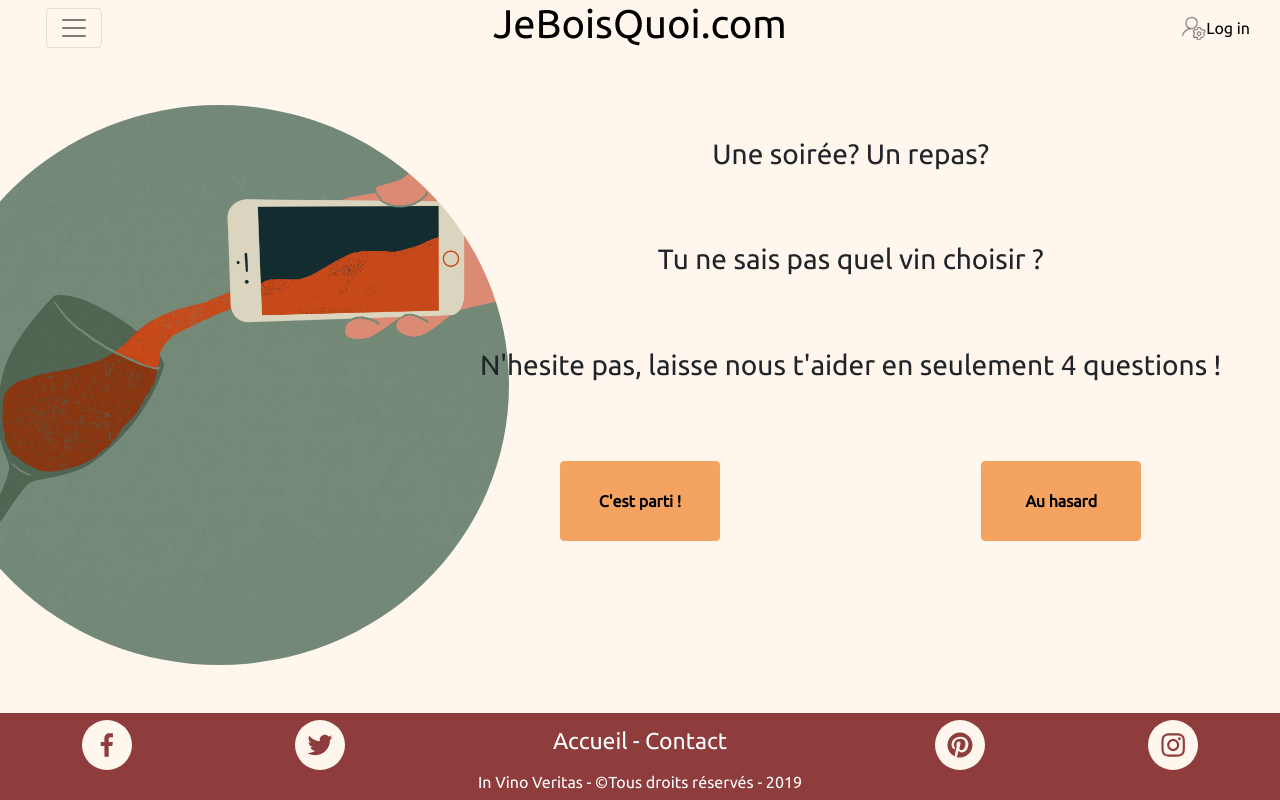
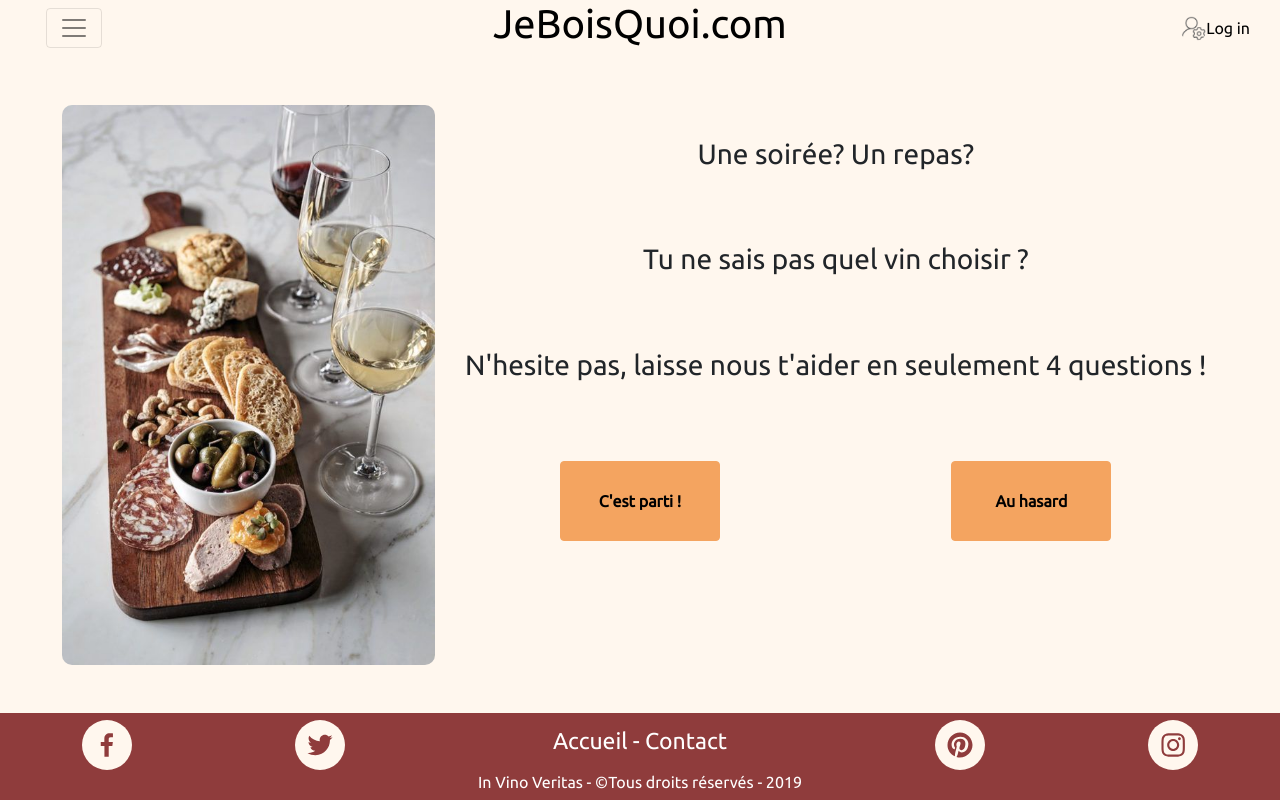
Before and after one commit to martinh12/Projet-Vinoteque, a React (Create React App) app: page / in a window 1280 px wide. Built offline with nearby package versions, Linux system fonts and the light colour scheme.

Commit message:
style css en progrès 2

```diff
--- a/src/Accueil.css
+++ b/src/Accueil.css
@@ -16,7 +16,7 @@
 }
 .Home .logo{
    height:100%;
-   border-radius:50%
+
 }
 .Home .textRight{
    height:70vh;
--- a/src/Accueil.jsx
+++ b/src/Accueil.jsx
@@ -45,7 +45,7 @@ class Accueil extends React.Component {
                     <div className=" container Home">
                         <div className="row band">
                             <div className="col-lg-4 imgLeft">
-                                <img className="logo" src="logoWine.jpg" alt="vinos" />
+                                <img className="logo" src="vin.jpg" alt="vinos" />
                             </div>
                             <div className="col-lg-8 textRight">
                                 <h2> Une soirée? Un repas?</h2>
```
Also changed, not shown: public/vin.jpg (added).
